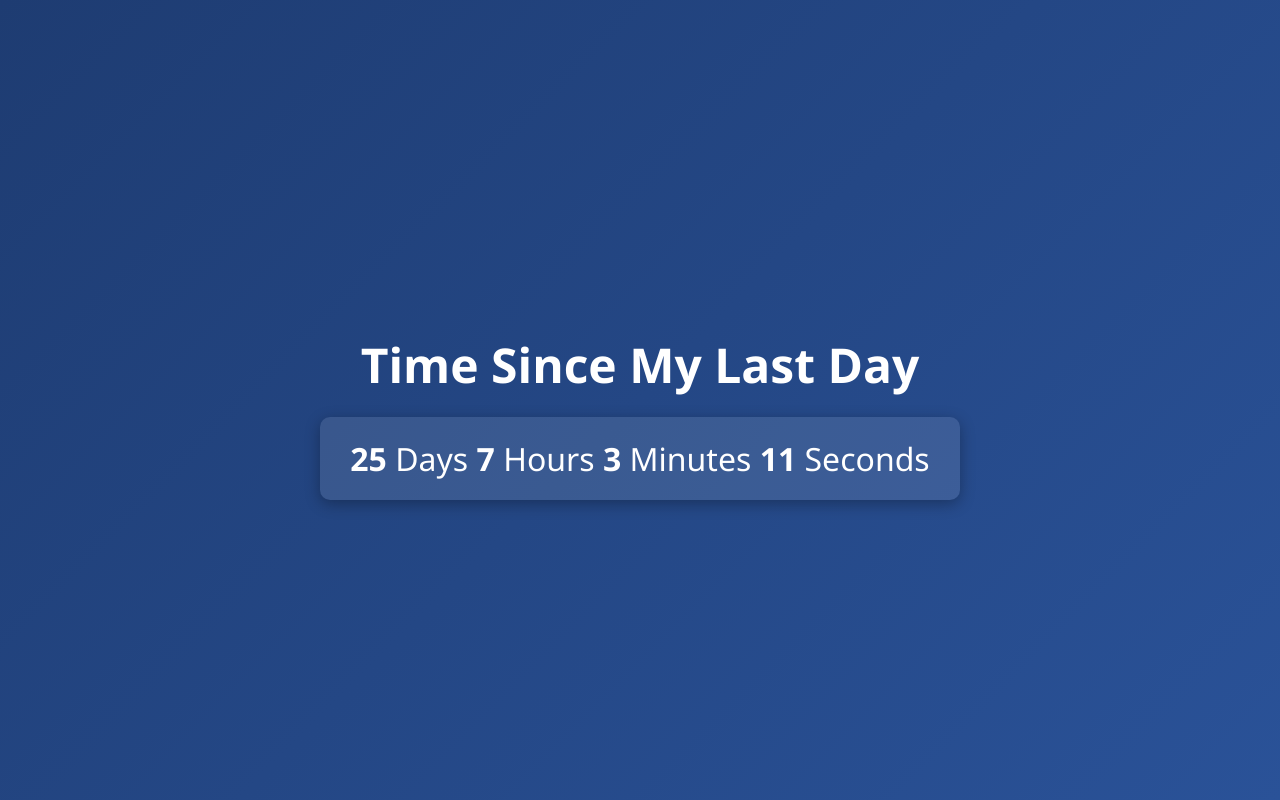
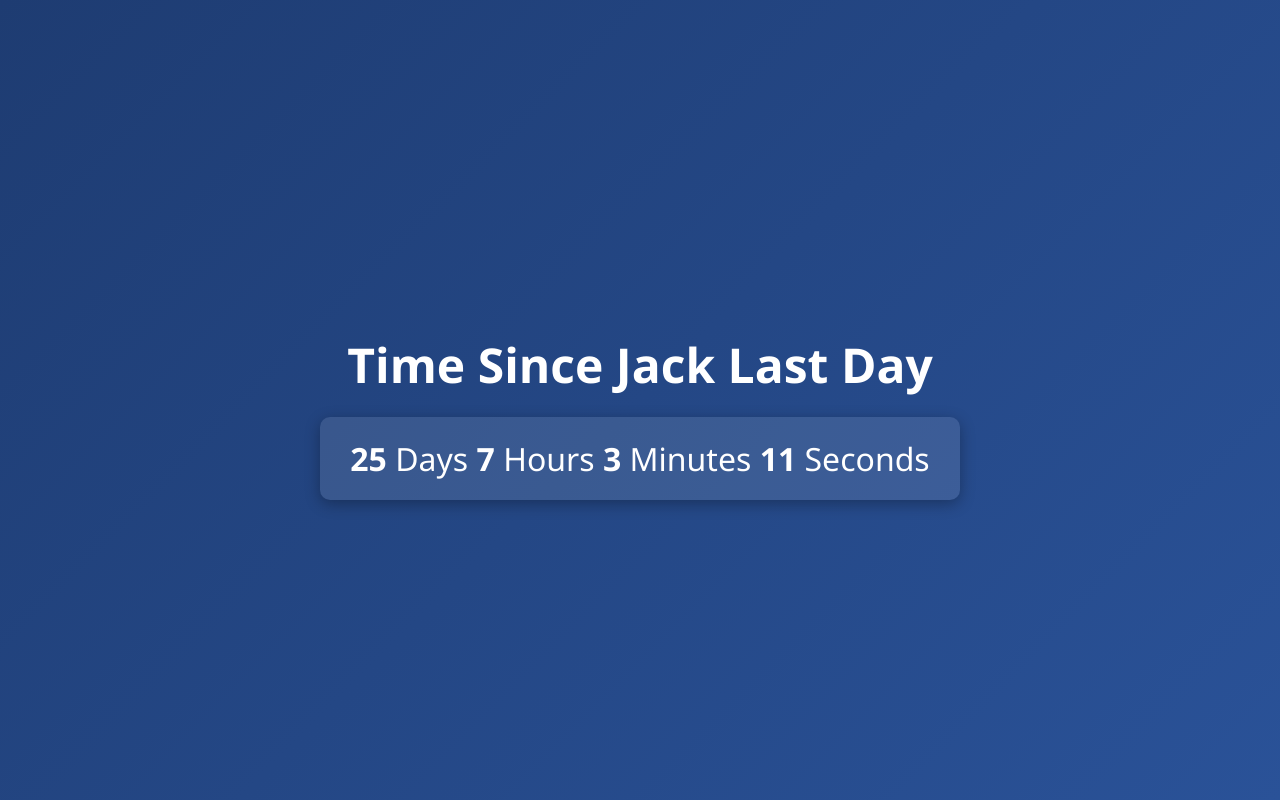
Before and after one commit to cheng530/CountDown, a plain HTML site: page index.html in a window 1280 px wide. Drawn offline with Linux system fonts and the light colour scheme.

Commit message:
Update index.html

```diff
--- a/index.html
+++ b/index.html
@@ -37,7 +37,7 @@
   </style>
 </head>
 <body>
-  <h1>Time Since My Last Day</h1>
+  <h1>Time Since Jack Last Day</h1>
   <div class="countup" id="countup">
     Loading...
   </div>
```
